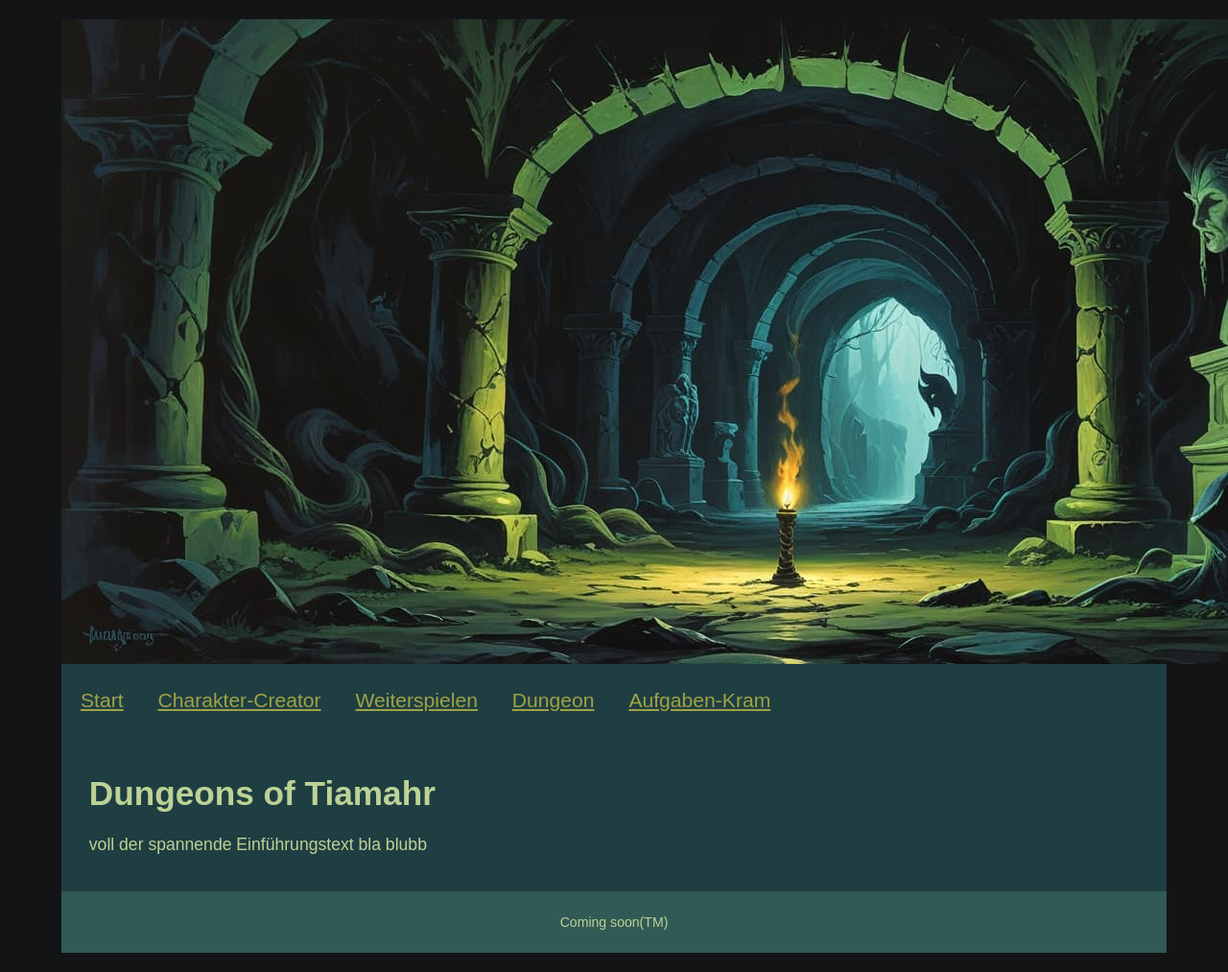
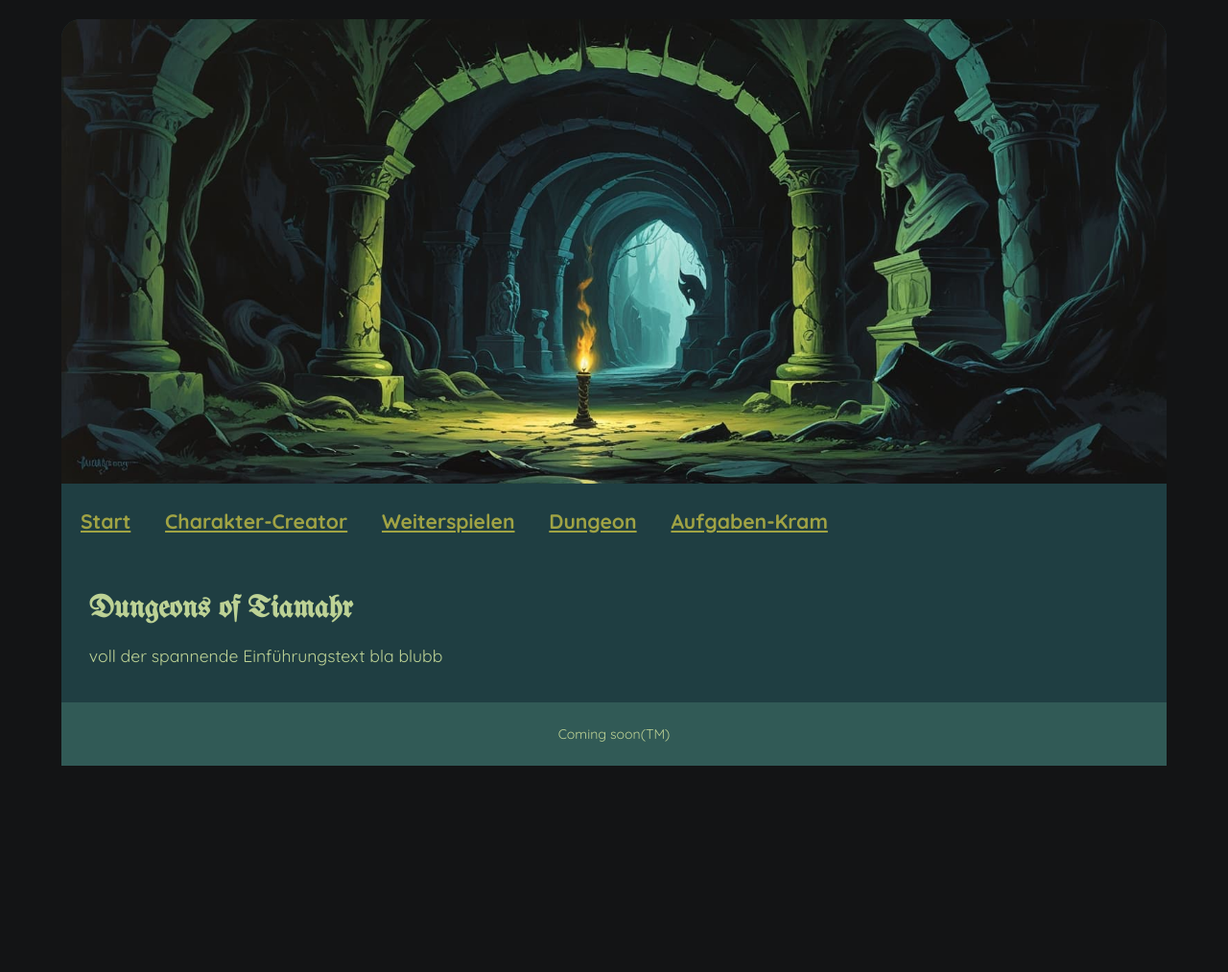
Before and after one commit to Amancham/rollenspiel, a PHP site: page / in a window 1280 px wide; the page is wider, and only the part inside the window is pictured. Shown: that part at 96% size. After the commit the page ends 798 px from the top of that part, so only its background shows below. Run offline with PHP 8.4, Linux system fonts and the light colour scheme; some web fonts are replaced.

Commit message:
minor style sheet change

```diff
--- a/aufgaben.php
+++ b/aufgaben.php
@@ -48,7 +48,6 @@ $configs = include('ressources/init');
     $fight_info = $fight->do_fight($spieler1, $spieler2);
 
     $db->save_fight($fight, $fight_info);
-    $db->save_fight($fight2, $fight2_info);
 
     ?>
     </div>
--- a/ressources/style.css
+++ b/ressources/style.css
@@ -1,15 +1,15 @@
 @font-face {
     font-family: Quicksand;
-    src: url(fonts\Quicksand-VariableFont_wght.ttf);
+    src: url('fonts/Quicksand-VariableFont_wght.ttf');
 }
 @font-face {
-    font-family: "Unifaktur Maguntia";
-    src: url(fonts\UnifrakturMaguntia-Regular.ttf);
+    font-family: UniMaguntia;
+    src: url('fonts/UnifrakturMaguntia-Regular.ttf');
 }
 
 :root {
     --font_main: Quicksand, Arial, Helvetica, sans-serif;
-    --font_special: 'Unifaktur Maguntia', Papyrus, Copperplate, fantasy;
+    --font_special: UniMaguntia, Papyrus, Copperplate, fantasy;
     --col_darkest: #131415;
     --col_med_dark: #1F3E42;
     --col_medium: #315A56;
@@ -32,6 +32,11 @@ header {
     font-size: 120%;
 }
 
+header img {
+    max-width: 100%;
+    border-radius: 20px 20px 0 0;
+}
+
 menu {
     padding: 0px;
 }
@@ -40,10 +45,16 @@ nav {
 
 }
 
-nav a {
+nav a:link, nav a:visited, nav a:active {
     color: var(--col_medlight);
     padding: 10px;
     margin-left: 10px;
+}
+
+nav a:hover {
+    color: var(--col_lightest);
+    background-color: var(--col_medium);
+    border-radius: 15px;
 }
 
 footer {
@@ -51,6 +62,28 @@ footer {
     font-size: 80%;
     padding: 10px;
     text-align: center;
+}
+
+h1 {
+    font-family: var(--font_special);
+    font-size: 180%;
+}
+
+h2 {
+    font-size: 130%;
+    color: var(--col_medlight);
+}
+
+a:link, a:visited, a:active {
+    color: var(--col_lighter);
+    text-decoration: underline;
+    font-weight: bold;
+}
+
+a:hover {
+    color: var(--col_med_dark);
+    background-color: var(--col_medlight);
+    font-weight: bold;
 }
 
 #wrapper {
```
